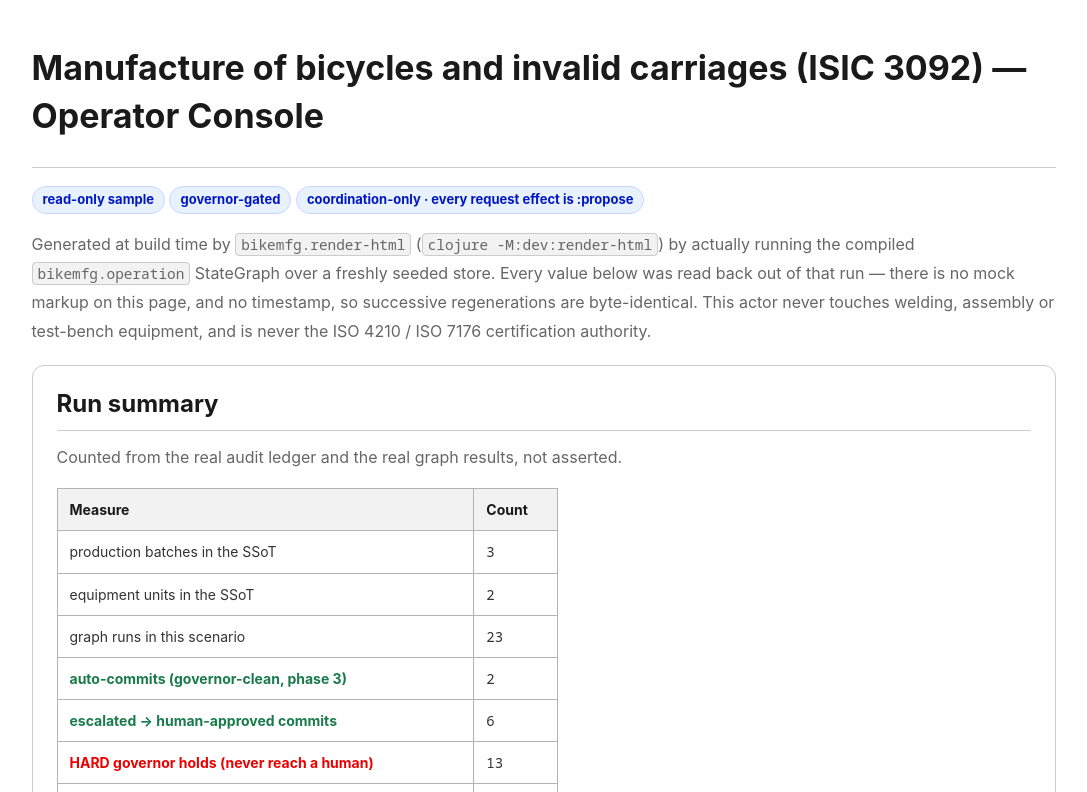
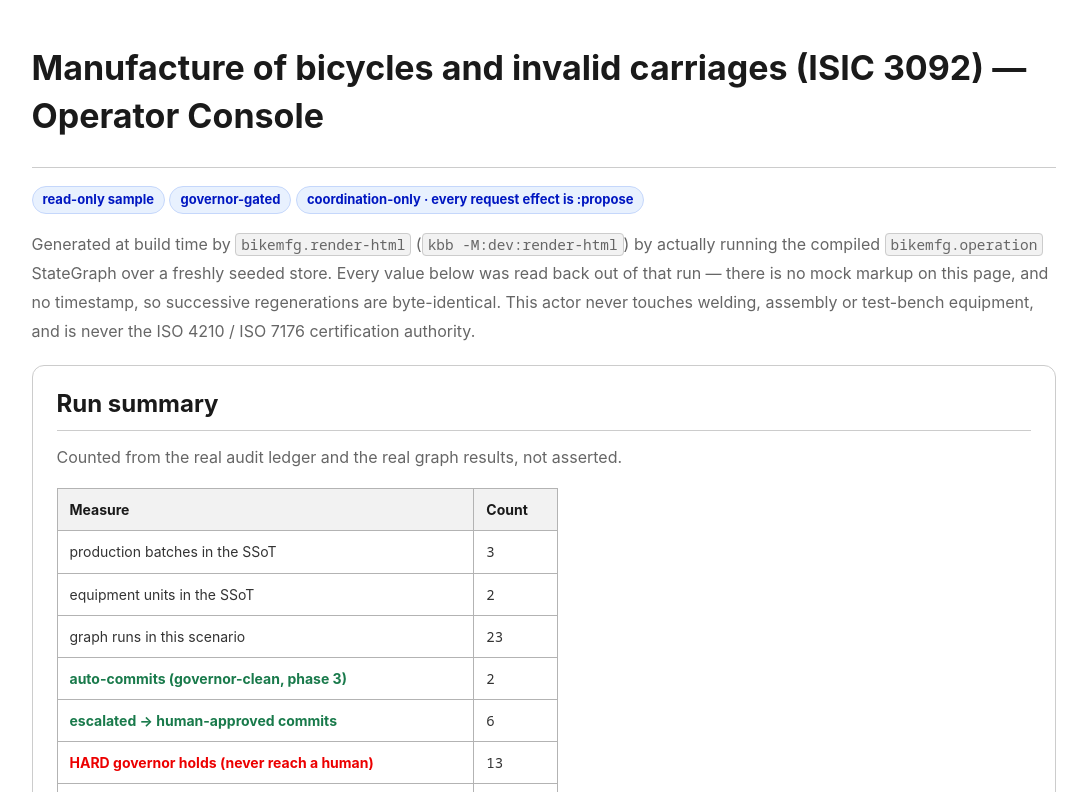
Before and after one commit to cloud-itonami/cloud-itonami-isic-3092, a plain HTML site: page docs/samples/operator-console.html in a window 1280 px wide. Shown: the top 792 px of the page, without its empty margins (89-1176 px from the left). Drawn offline with Linux system fonts and the light colour scheme.

Commit message:
kbb: rewrite 21 Clojure-CLI/bb/nbb/shadow-cljs invocation(s) in 9 file(s) to kbb/amu
Owner decision 2026-09-11: `clojure -M:<alias>` / `clj -M` / `bb <task>` /
`nbb <script>` become `kbb …` (kotoba-lang/kotoba bin/kbb_deps.cljk resolves
deps.edn aliases onto the JVM-free engine); `shadow-cljs release|compile|watch`
becomes `amu compile --target wasm32-browser`. Text only; no mirror; fix-forward.

ADR: adr-2609112000-kbb-cutover-clojure-cli-text

Co-Authored-By: Claude Opus 5 (1M context) <noreply@anthropic.com>
Claude-Session: https://claude.ai/code/session_01JVx3D3QpgSHNgJBLe35yyx

```diff
--- a/docs/samples/operator-console.html
+++ b/docs/samples/operator-console.html
@@ -2466,7 +2466,7 @@ img,svg { max-width: 100%; height: auto; }</style></head><body>
   <h1>Manufacture of bicycles and invalid carriages (ISIC 3092) &mdash; Operator Console</h1>
 </header>
 <p><span class="badge">read-only sample</span> <span class="badge">governor-gated</span> <span class="badge">coordination-only &middot; every request effect is :propose</span></p>
-<p class="subtitle">Generated at build time by <code>bikemfg.render-html</code> (<code>clojure -M:dev:render-html</code>) by actually running the compiled <code>bikemfg.operation</code> StateGraph over a freshly seeded store. Every value below was read back out of that run &mdash; there is no mock markup on this page, and no timestamp, so successive regenerations are byte-identical. This actor never touches welding, assembly or test-bench equipment, and is never the ISO 4210 / ISO 7176 certification authority.</p>
+<p class="subtitle">Generated at build time by <code>bikemfg.render-html</code> (<code>kbb -M:dev:render-html</code>) by actually running the compiled <code>bikemfg.operation</code> StateGraph over a freshly seeded store. Every value below was read back out of that run &mdash; there is no mock markup on this page, and no timestamp, so successive regenerations are byte-identical. This actor never touches welding, assembly or test-bench equipment, and is never the ISO 4210 / ISO 7176 certification authority.</p>
 <main>
   <section class="card">
     <h2>Run summary</h2>
@@ -2768,6 +2768,6 @@ img,svg { max-width: 100%; height: auto; }</style></head><body>
   authority belongs exclusively to the accredited certification body. Every proposal carries a
   propose-shaped effect; committing one means a coordination record was logged, never that a
   machine was operated or a product was certified.</p>
-  <p>Regenerate: <code>clojure -M:dev:render-html</code></p>
+  <p>Regenerate: <code>kbb -M:dev:render-html</code></p>
 </footer>
 </body></html>
```
Also changed, not shown: 8 other files.
